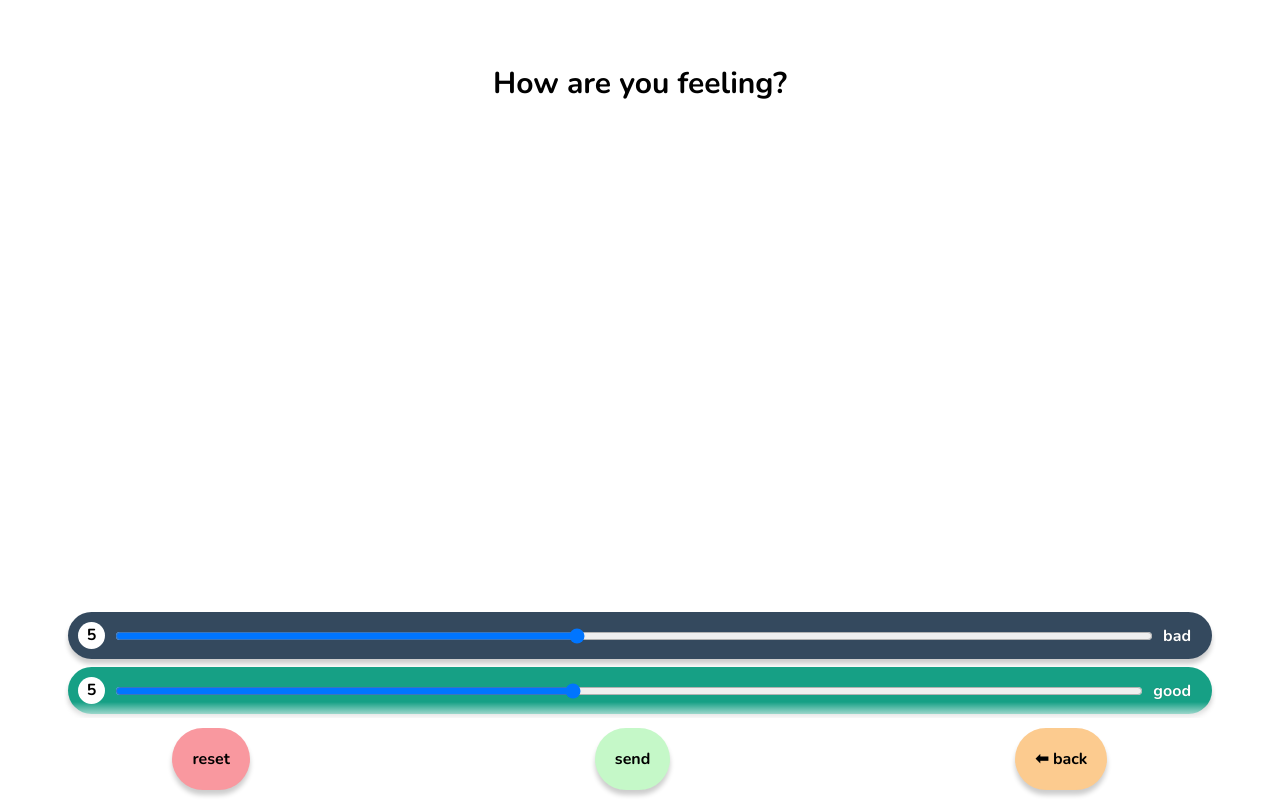
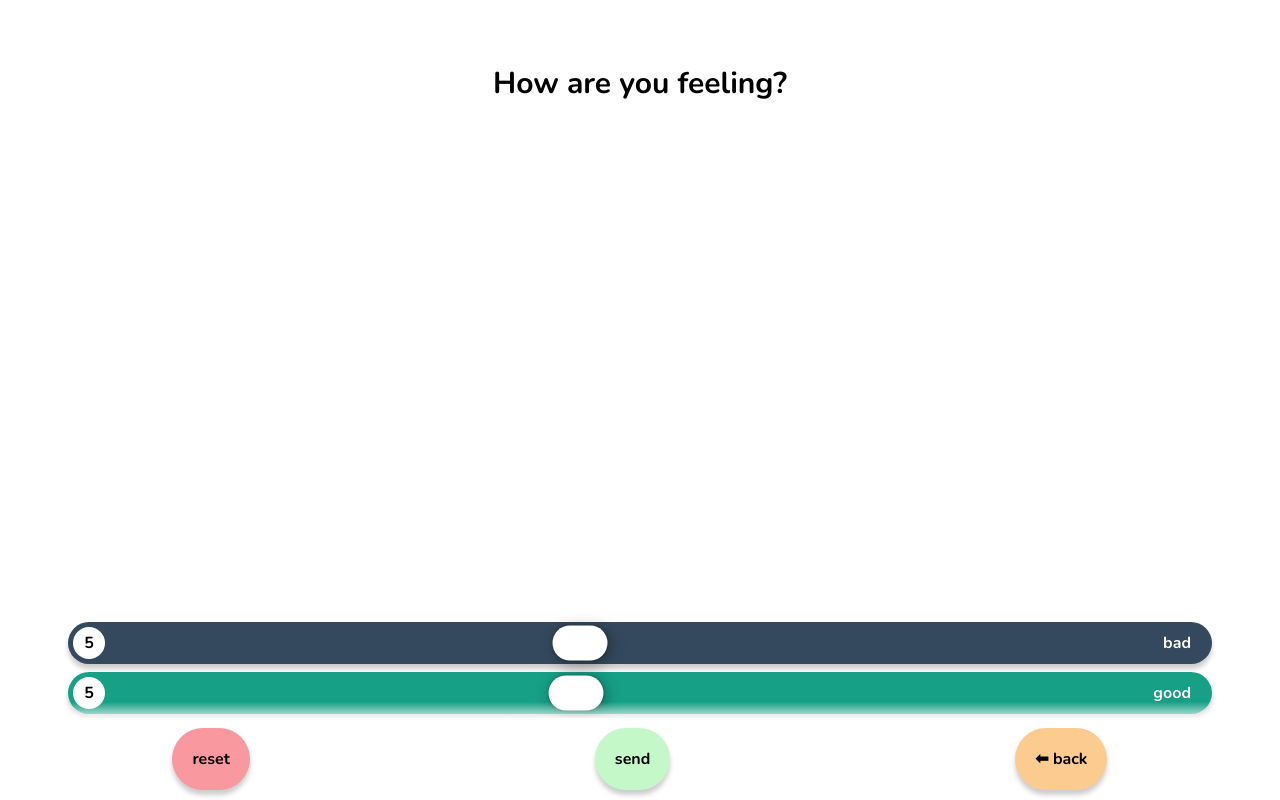
Before and after one commit to radovansurlak/fbbl, a React (Create React App) app: page / in a window 1280 px wide. Built offline with nearby package versions, Linux system fonts and the light colour scheme.

Commit message:
added styled slider

```diff
--- a/src/App.jsx
+++ b/src/App.jsx
@@ -71,7 +71,8 @@ class App extends Component {
   }
 
   openFeeling(event, feeling, subfeelings) {
-    if (event.target.className === 'feeling-slider') return;
+    alert(event.target.className)
+    if (event.target.className.includes('feeling-slider')) return;
 
     const feelingIndex = this.state.availableFeelings.indexOf(feeling);
 
--- a/src/Feeling.jsx
+++ b/src/Feeling.jsx
@@ -56,7 +56,7 @@ export default class Feeling extends Component {
       <div tabIndex={0} role="button" style={style} key={index} onClick={event => openFeeling(event, name, subfeelings)} className="feeling">
         {/* <button type="button" onClick={event => closeFeeling(event, name)} className="feeling__close-button">╳</button> */}
         <span className="feeling-intensity">{intensity}</span>
-        <input onChange={event => updateIntensity(name, event.target.value)} type="range" min="1" max="10" value={intensity} className="feeling-slider" />
+        <input onChange={event => updateIntensity(name, event.target.value)} type="range" min="1" max="10" value={intensity} className="slider feeling-slider" />
         <span className="feeling__label">{name}</span>
       </div>
     );
--- a/src/style.scss
+++ b/src/style.scss
@@ -83,7 +83,7 @@ button {
   display: flex;
 
   margin: 4px;
-  padding: 10px;
+  padding: 5px;
   padding-right: 21px;
 
   cursor: pointer;
@@ -184,12 +184,86 @@ button {
   }
 }
 
+input[type=range].slider {
+  -webkit-appearance: none;
+  width: 100%;
+  background-color: transparent;
+  margin: 0 20px;
+}
+input[type=range].slider:focus {
+  outline: none;
+}
+input[type=range].slider::-webkit-slider-runnable-track {
+  width: 100%;
+  height: 32px;
+  cursor: pointer;
+}
+input[type=range].slider::-webkit-slider-thumb {
+  box-shadow: 2.5px 2.5px 13.7px rgba(0, 0, 0, 0.36), 0px 0px 2.5px rgba(13, 13, 13, 0.36);
+  height: 32px;
+  width: 50px;
+  border-radius: 47px;
+  background: #ffffff;
+  cursor: pointer;
+  -webkit-appearance: none;
+  transform: scale(1.1);
+}
+input[type=range].slider:focus::-webkit-slider-runnable-track {
+  background: rgba(5, 5, 5, 0);
+}
+input[type=range].slider::-moz-range-track {
+  width: 100%;
+  height: 32px;
+  cursor: pointer;
+  box-shadow: 1px 1px 1px #000000, 0px 0px 1px #0d0d0d;
+}
+input[type=range].slider::-moz-range-thumb {
+  box-shadow: 2.5px 2.5px 13.7px rgba(0, 0, 0, 0.36), 0px 0px 2.5px rgba(13, 13, 13, 0.36);
+  height: 50px;
+  width: 50px;
+  border-radius: 47px;
+  background: #ffffff;
+  cursor: pointer;
+  transform: scale(1.3);
+}
+input[type=range].slider::-ms-track {
+  width: 100%;
+  height: 32px;
+  cursor: pointer;
+  background: transparent;
+  border-color: transparent;
+  color: transparent;
+}
+input[type=range].slider::-ms-fill-lower {
+  box-shadow: 1px 1px 1px #000000, 0px 0px 1px #0d0d0d;
+}
+input[type=range].slider::-ms-fill-upper {
+  box-shadow: 1px 1px 1px #000000, 0px 0px 1px #0d0d0d;
+}
+input[type=range].slider::-ms-thumb {
+  box-shadow: 2.5px 2.5px 13.7px rgba(0, 0, 0, 0.36), 0px 0px 2.5px rgba(13, 13, 13, 0.36);
+  width: 50px;
+  border-radius: 47px;
+  background: #ffffff;
+  cursor: pointer;
+  height: 32px;
+  transform: scale(1.3);
+}
+input[type=range].slider:focus::-ms-fill-lower {
+  background: rgba(0, 0, 0, 0);
+}
+input[type=range].slider:focus::-ms-fill-upper {
+  background: rgba(5, 5, 5, 0);
+}
+
+
 .feeling-intensity {
-  $size: 27px;
+  flex-shrink: 0;
+  $size: 32px;
 
   line-height: $size;
 
-  display: inline-block;
+  display: block;
 
   width: $size;
   height: $size;
@@ -199,13 +273,6 @@ button {
   color: #000;
   border-radius: $size;
   background-color: white;
-}
-
-.feeling-slider {
-  margin-right: 10px;
-  margin-left: 10px;
-
-  flex-grow: 1;
 }
 
 .selected-feelings {
```
